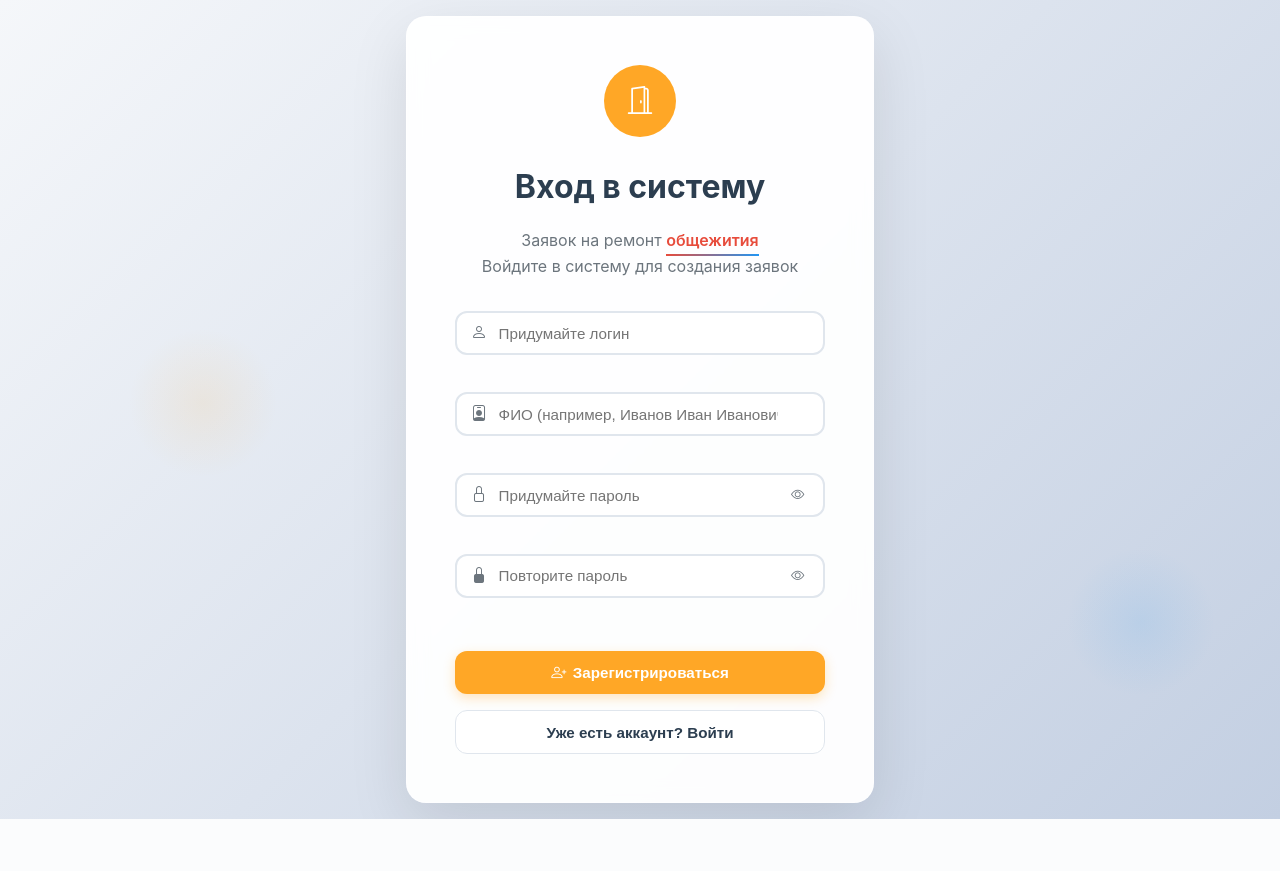
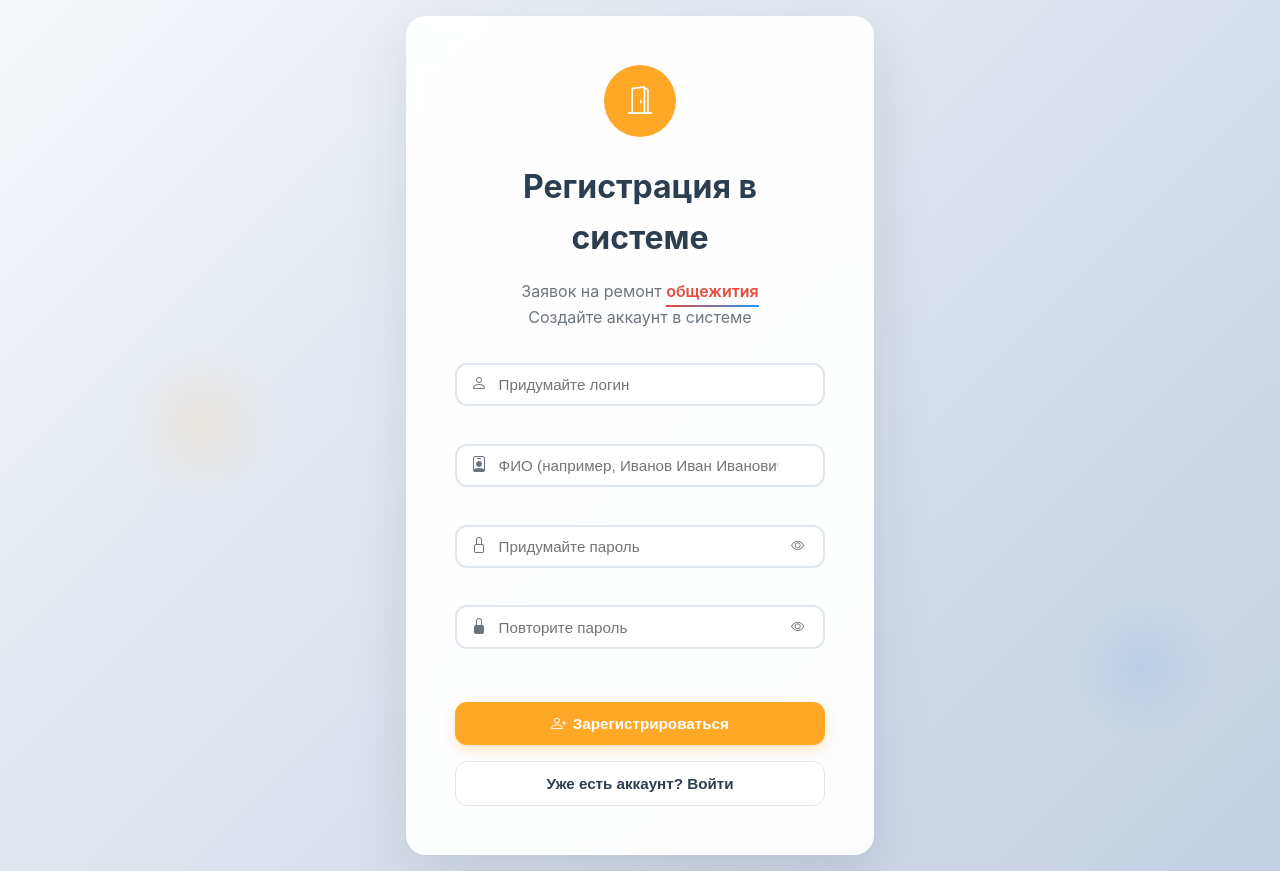
Before and after one commit to TheDenu/web-app, a PHP site: page /client/registration.html in a window 1280 px wide. Before the commit the page ends 819 px from the top, so only its background shows below. Run offline with PHP 8.4, Linux system fonts and the light colour scheme.

Commit message:
Небольшие изменения

```diff
--- a/client/assets/css/create.css
+++ b/client/assets/css/create.css
@@ -205,8 +205,6 @@
 	color: var(--color-accent);
 	text-decoration: none;
 	font-weight: 500;
-	margin-bottom: 1rem;
-	padding: 0.5rem 0;
 	transition: var(--transition);
 }
 
--- a/client/assets/js/pages/login.js
+++ b/client/assets/js/pages/login.js
@@ -42,7 +42,7 @@
 
 	function validateForm() {
 		const errors = []
-
+/*
 		const login = usernameInput.value.trim()
 		if (login.length < 3) {
 			errors.push('Логин должен содержать минимум 3 символа')
@@ -57,7 +57,7 @@
 			passwordInput.classList.add('error')
 		} else {
 			clearFieldError(passwordInput)
-		}
+		}*/
 
 		if (errors.length > 0) {
 			showToast(errors.join(' | '), 'error')
--- a/client/create.html
+++ b/client/create.html
@@ -8,9 +8,10 @@
 		<link rel="stylesheet" href="/assets/css/create.css" />
 	</head>
 	<body>
-		<div class="container">
-			<a href="/" class="back-link">Назад</a>
+		<div class="container d-flex">
 			<div class="card">
+				<a href="/" class="back-link">Назад</a>
+
 				<h1>📋 Создать заявку</h1>
 				<form id="applicationForm" novalidate>
 					<div class="formGrid">
--- a/client/registration.html
+++ b/client/registration.html
@@ -23,10 +23,10 @@
 					<div class="logo">
 						<i class="bi bi-door-open"></i>
 					</div>
-					<h1>Вход в систему</h1>
+					<h1>Регистрация в системе</h1>
 					<p class="subtitle">
 						Заявок на ремонт <span class="systemname">общежития</span><br />
-						Войдите в систему для создания заявок
+						Создайте аккаунт в системе
 					</p>
 					<form class="loginForm" id="registerForm">
 						<div class="formGroup">
```
Also changed, not shown: prototype/Авторизация.png (added), prototype/Админ.png (added), prototype/Пользователь.png (added), prototype/Регистрация.png (added), prototype/Создание заявки.png (added).
